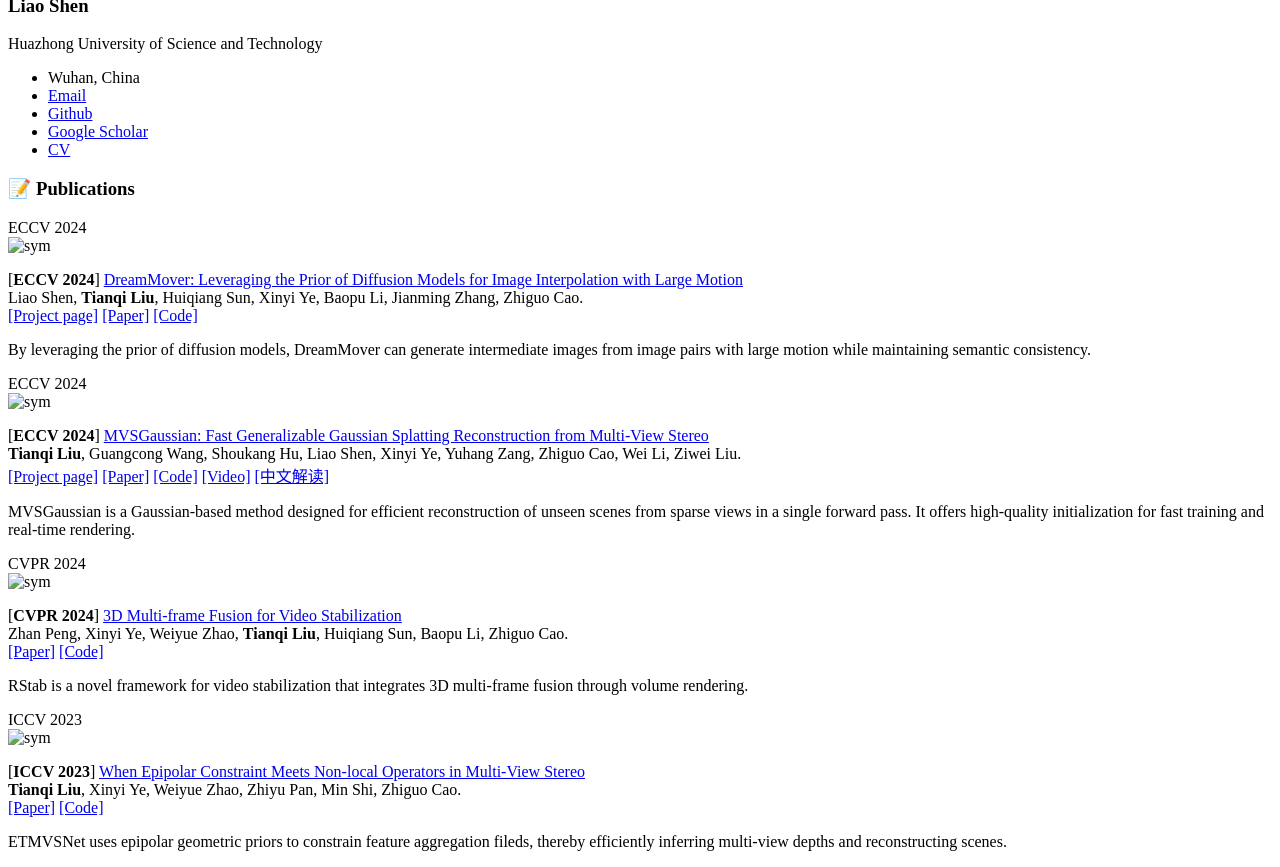
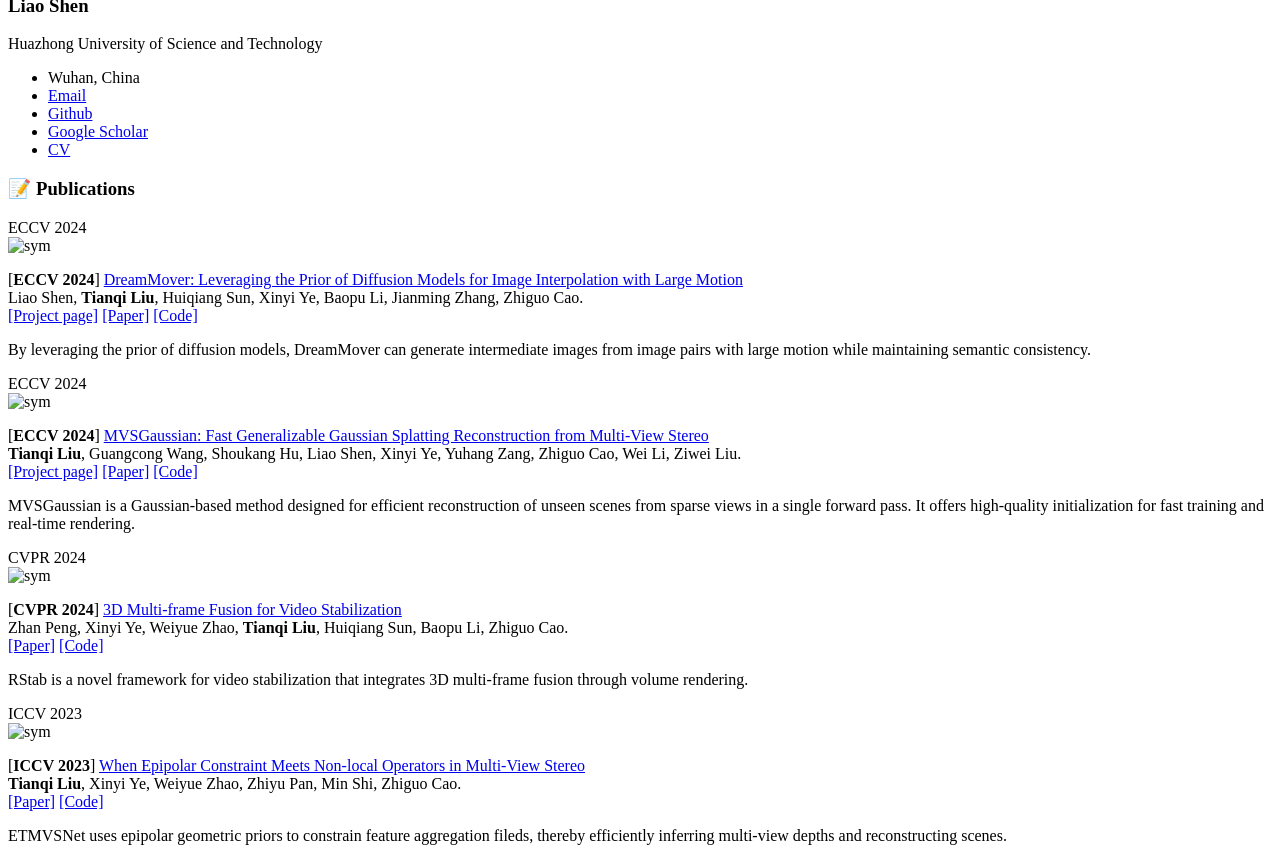
Before and after one commit to leoShen917/leoShen917.github.io, a Jekyll site: the page built from _pages/includes/pub.md, in a window 1280 px wide, cut to the strip 494-1361 px from the top of the page. Built offline with Jekyll 4.4.1, drawn with Linux system fonts in a browser that asks for light colours; our own code applies the rules of GitHub Pages for plain Markdown files.

Commit message:
Update pub.md

```diff
--- a/_pages/includes/pub.md
+++ b/_pages/includes/pub.md
@@ -25,8 +25,6 @@ By leveraging the prior of diffusion models, DreamMover can generate intermediat
 [[Project page]](https://mvsgaussian.github.io/)
 [[Paper]](https://arxiv.org/abs/2405.12218)
 [[Code]](https://github.com/TQTQliu/MVSGaussian)
-[[Video]](https://youtu.be/4TxMQ9RnHMA)
-[[中文解读]](https://mp.weixin.qq.com/s/Y9uXxNMgliV9p-ne_bGpEw)
 
 MVSGaussian is a Gaussian-based method designed for efficient reconstruction of unseen scenes from sparse views in a single forward pass. It offers high-quality initialization for fast training and real-time rendering.
 
```
